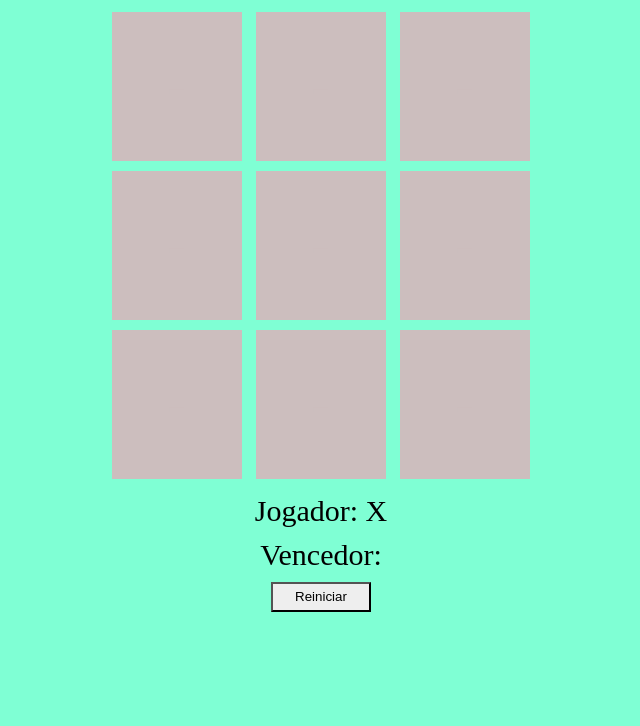
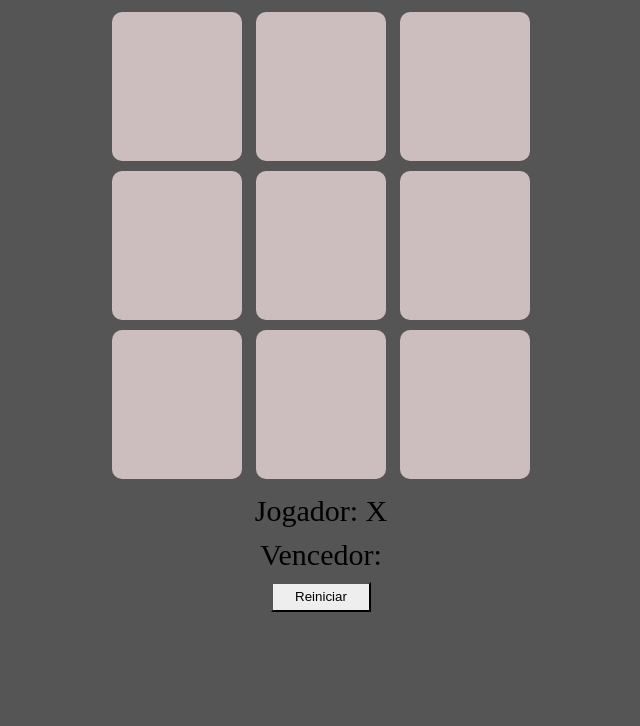
Before and after one commit to AliceMelo/jogo_da_velha_DIO, a plain HTML site: page index.html in a window 1280 px wide. Shown: the part 74-800 px from the top of the page, without its empty margins (319-959 px from the left). Drawn offline with Linux system fonts and the light colour scheme.

Commit message:
Bordas Arredondadas

```diff
--- a/style.css
+++ b/style.css
@@ -1,6 +1,6 @@
 body {
     text-align: center;
-    background-color: aquamarine;
+    background-color: #555555;
 }
 
 .quadrado {
@@ -13,6 +13,7 @@ body {
     margin: 5px;
     cursor: pointer;
     color:  rgb(204, 190, 190);
+    border-radius: 10px;
 }
 
 .jogador, .vencedor {
```
